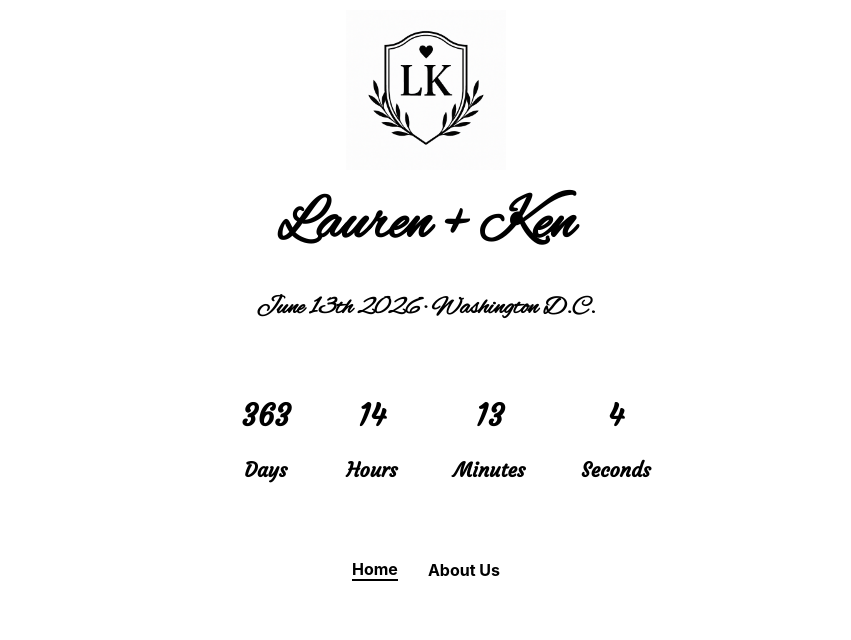
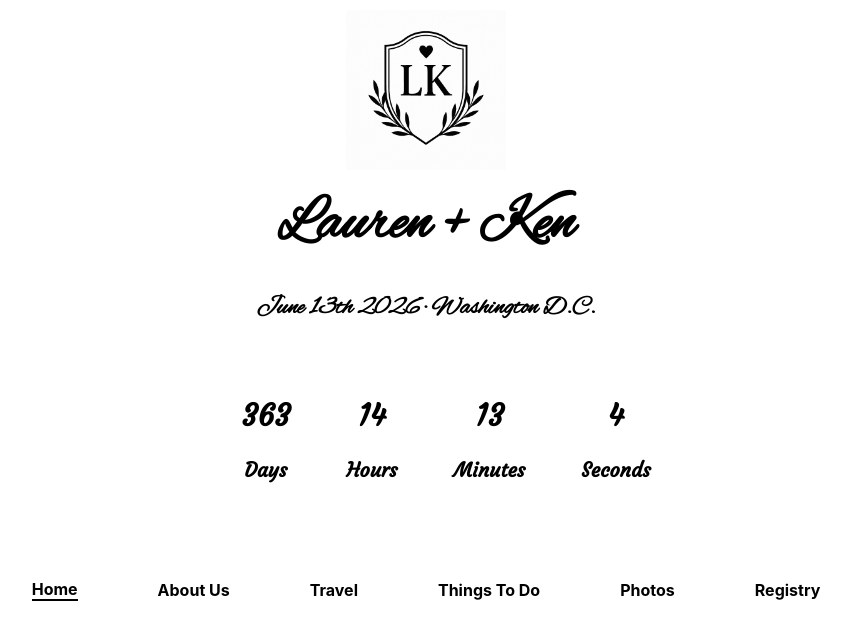
Before and after one commit to lamar-k/kllm_wedding, a React (Create React App) app: page / in a window 1280 px wide. Shown: the top 640 px of the page, without its empty margins (214-1065 px from the left). Built offline with nearby package versions, Linux system fonts and the light colour scheme.

Commit message:
add additional navigation settings
added additional pages to navigate to

```diff
--- a/src/Components/Navigation/Navigation.css
+++ b/src/Components/Navigation/Navigation.css
@@ -7,7 +7,7 @@
 }
 
 .nav-link{
-    margin: 0 15px;
+    margin: 20px 40px;
     text-decoration: none;
     color: black;
     font-weight: bold;
--- a/src/Components/Navigation/Navigation.js
+++ b/src/Components/Navigation/Navigation.js
@@ -14,6 +14,10 @@ function Navigation() {
             <nav className="nav-bar">
                 <Link to="/" className={getNavClass("/")}>Home</Link>
                 <Link to="/about-us" className={getNavClass("about-us")}>About Us</Link>
+                <Link to="/travel" className={getNavClass("travel")}>Travel</Link>
+                <Link to="/things-to-do" className={getNavClass("things-to-do")}>Things To Do</Link>
+                <Link to="/photos" className={getNavClass("photos")}>Photos</Link>
+                <Link to="/registry" className={getNavClass("registry")}>Registry</Link>
             </nav>
     </div>
     )
```
